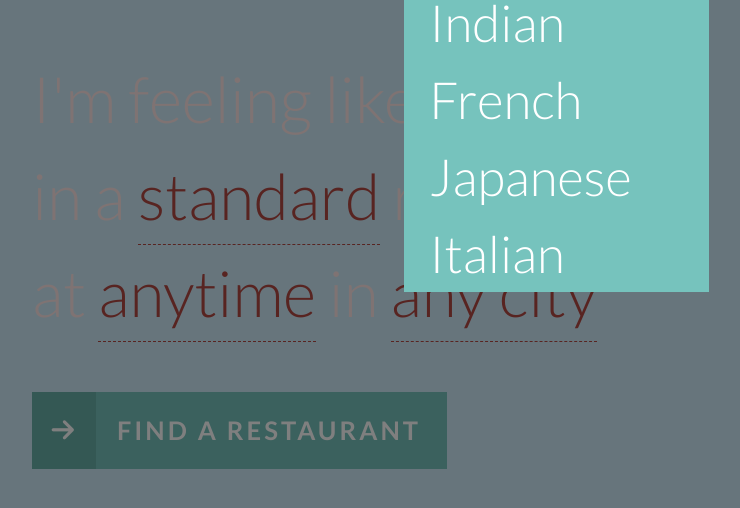
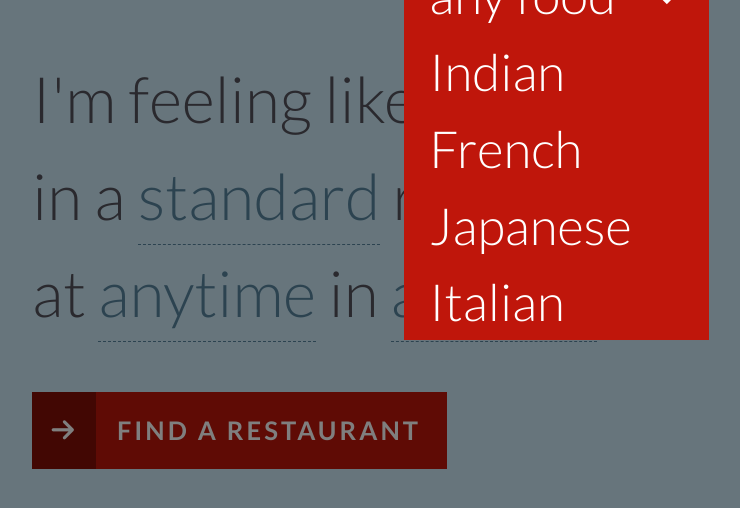
Before and after one commit to elanhamburger/Foodster, a website: page public/index.html in a window 1280 px wide. Both pictures are taken after a click on the link "any food". Shown: the whole page, without its empty margins (240-980 px from the left). Drawn offline with Linux system fonts and the light colour scheme.

Commit message:
Updated colors

```diff
--- a/public/css/component.css
+++ b/public/css/component.css
@@ -61,18 +61,17 @@
 .nl-form select  {
 	line-height: inherit;
 	display: inline-block;
-	color: #b14943;
+	color: #5987A1;
 	cursor: pointer;
-	border-bottom: 1px dashed #b14943;
+	border-bottom: 1px dashed;
 }
 
 /* drop-down list / text element */
 .nl-field ul {
 	position: absolute;
 	visibility: hidden;
-	background: #76C3BD;
+	background: #BF160B;
 	left: -0.5em;
-	top: 50%;
 	font-size: 80%;
 	opacity: 0;
 	-webkit-transform: translateY(-40%) scale(0.9);
@@ -106,7 +105,7 @@
 }
 
 .nl-dd ul li.nl-dd-checked {
-	color: #478982;
+	color: white;
 }
 
 .no-touch .nl-dd ul li:hover {
@@ -114,7 +113,7 @@
 }
 
 .no-touch .nl-dd ul li:hover:active {
-	color: #478982;
+	color: white;
 }
 
 /* icons for some elements */
@@ -222,7 +221,7 @@ input:focus::-ms-input-placeholder {
 	text-transform: uppercase;
 	cursor: pointer;
 	position: relative;
-	background: #76C3BD;
+	background: #BF160B;
 	color: #fff;
 	padding: 0 1em 0 0;
 	font-size: 40%;
@@ -236,16 +235,16 @@ input:focus::-ms-input-placeholder {
 	float: left;
 	padding: 0 0.7em;
 	margin: 0 0.8em 0 0;
-	background: #69B1A9;
+	background: #850F07;
 }
 
 .no-touch .nl-form .nl-submit:hover,
 .no-touch .nl-form .nl-submit:active {
-	background: #69B1A9;
+	background: #AB1309;
 }
 
 .no-touch .nl-form .nl-submit:hover:before {
-	background: #58a199;
+	background: #770D06;
 }
 
 /* overlay becomes visible when a field is opened */
--- a/public/css/default.css
+++ b/public/css/default.css
@@ -21,7 +21,7 @@ body, html { font-size: 100%; padding: 0; margin: 0;}
 
 body {
 	font-family: 'Lato', Calibri, Arial, sans-serif;
-	color: #ffe8e7;
+	color: #54535C;
 	background: #D0ECFA;
 	font-weight: 300;
 	overflow-x: hidden;
```
